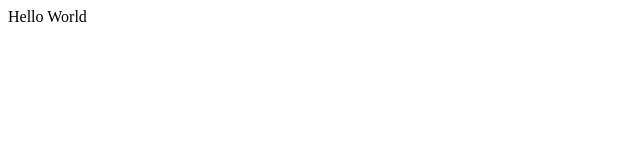
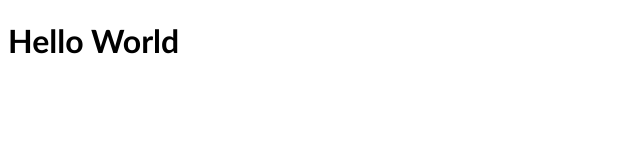
Before and after one commit to androidsareeveil/SampleApp, a plain HTML site: page index.html in a window 1280 px wide. Shown: the whole page, without its empty margins (0-640 px from the left). Drawn offline with Linux system fonts and the light colour scheme.

Commit message:
Created Style and updated index
Created Style and updated index

```diff
--- /dev/null
+++ b/css/styles.css
@@ -0,0 +1 @@
+body { font-family: Calibri;  }
--- a/index.html
+++ b/index.html
@@ -1,11 +1,12 @@
 <!DOCTYPE html>
 <html>
 <head>
-
+<link rel="stylesheet" href="./css/styles.css"/>
 </head>
 <body>
 
-Hello World
+<h1>Hello World</h1>
+
 
 
 </body>
```
